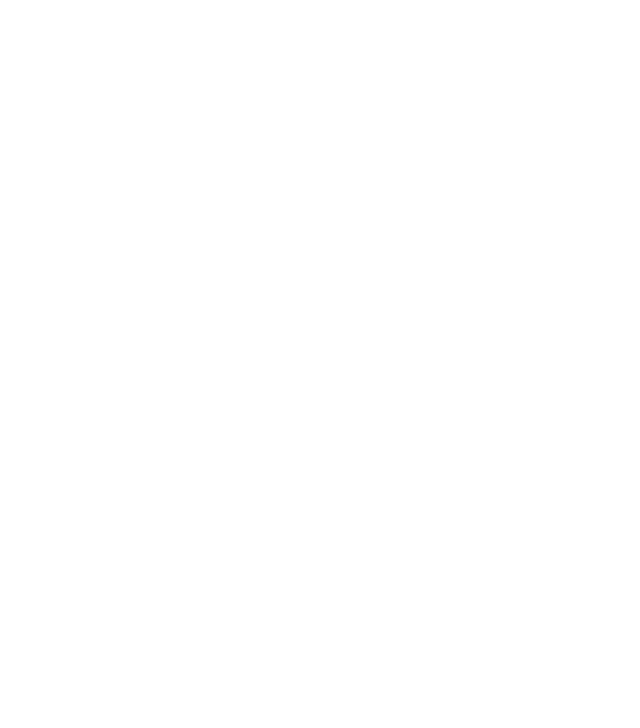
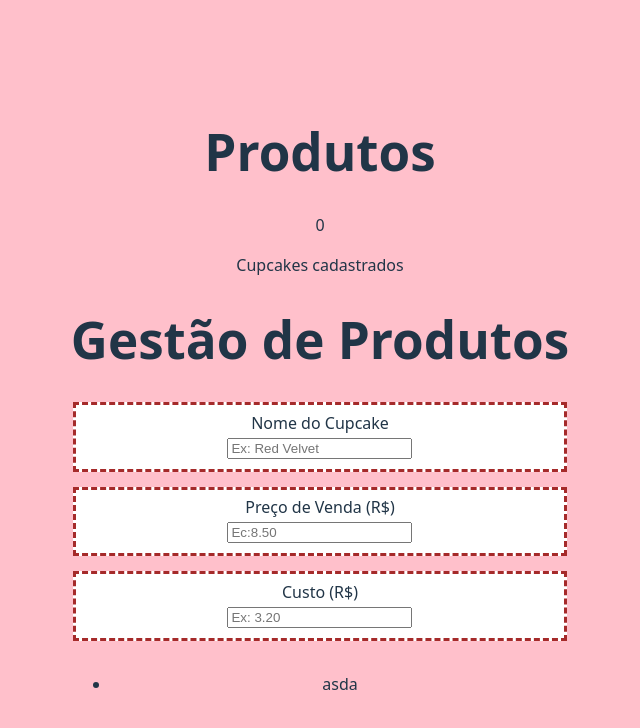
Before and after one commit to starshopping33/front-end-maria-loja, a React (Vite) app: page /produto in a window 1280 px wide. Before the commit this address had no page. Shown: the top 728 px of the page, without its empty margins (320-960 px from the left). Built offline with nearby package versions, Linux system fonts and the light colour scheme.

Commit message:
Financeiro,  Produto.

```diff
--- /dev/null
+++ b/src/pages/financeiro/Financeiro.tsx
@@ -0,0 +1,81 @@
+import style from "./style.module.css"
+import { Iconify } from "../../components/iconify/Iconify"
+//import { useNavigate } from "react-router-dom"
+//import { apiController } from "../../controller/api.controller"
+
+export const Financeiro=()=>{
+    // const navigate = useNavigate()
+
+    //  try {
+    //      const res = await apiController.get("Produtos/Post",{
+    //          headers:{
+
+    //      }
+    //     })
+    // } catch (error) {
+
+    // }
+const despesas = [
+    {id:"1",name:'Sobrinha 1200R$'}
+]
+
+
+return <>
+<body className={style.body}>
+
+<main>
+
+    {/* Visor começa aqui */}
+
+<div className={style.div_visores}>
+
+    <div className={style.despesaVisor}>
+        <Iconify icon={"marketeq--bill-dollar"}/>
+        <h1 className={style.h1_visor}>Despesas</h1>
+        <p className={style.quantidade_visor}>0</p>
+        <p className={style.p_visor}>Despesas cadastradas (Mensal)</p>
+        </div>
+        <div className={style.lucroVisor}>
+        <Iconify icon={"raphael--dollar"}/>
+        <h1 className={style.h1_visor}>Lucro</h1>
+        <p className={style.quantidade_visor}>0</p>
+        <p className={style.p_visor}>Lucro cadastrado (Mensal)</p>
+        </div>
+
+</div>
+
+            {/* Visor acaba aqui */}
+{/* ------------------------------------------------------------------------------- */}
+            {/* Gestão de produtos */}
+                <h1 className={style.h1_Gestão_Financeira}>Gestão Financeira</h1>
+    <div className={style.div}>
+            <div>
+                <div className={style.Descrição}>
+                    <fieldset>
+                        <section>Descrição</section>
+                        <label htmlFor="Descricao"></label>
+                        <input type="text" className={style.Descricao} placeholder="Ex: Ingrediente"/>
+                    </fieldset>
+                </div>
+                <div className={style.Valor}>
+                    <fieldset>
+                        <section>Valor (R$)</section>
+                        <label htmlFor="Valor"></label>
+                        <input type="text" placeholder="Ex: 250,00 R$"/>
+                    </fieldset>
+                </div>
+            </div>
+{/* -------------------------------------------------------------------------- */}
+        {/* Log dos produtos */}
+        <ul>
+            {despesas.map((despesa)=>{
+                return <li>{despesa.name}</li>
+            })}
+        </ul>
+    </div>
+        {/* Log dos produtos acaba aqui */}
+
+    </main>
+</body>
+</>
+}
--- /dev/null
+++ b/src/pages/financeiro/style.module.css
@@ -0,0 +1,47 @@
+.body {
+ background: pink;
+}
+
+.div{
+    display: grid;
+    gap:  15px;
+}
+
+.div_visores {
+    display: flex;
+    gap: 30px;
+}
+
+.despesaVisor{
+    background: white;
+    border-style: dashed;
+    border-color: brown;
+    border-width: 3px;
+}
+
+.lucroVisor{
+    background: white;
+    border-style: dashed;
+    border-color: brown;
+    border-width: 3px;
+}
+
+.div{
+    background: white;
+    display: grid;
+    gap: 15px;
+}
+
+.Descrição{
+    background: white;
+    border-style: dashed;
+    border-color: brown;
+    border-width: 3px;
+}
+
+.Valor{
+    background: white;
+    border-style: dashed;
+    border-color: brown;
+    border-width: 3px;
+}
--- a/src/pages/login/Login.tsx
+++ b/src/pages/login/Login.tsx
@@ -4,7 +4,7 @@ import { apiController } from "../../controller/api.controller"
 import {toast} from "react-toastify"
 import { useNavigate } from "react-router-dom"
 import { useForm } from "react-hook-form"
-import { createLoginSchema, type iCreateLogin } from "../../schemas/Login.schemas.ts"
+import { createLoginSchema, type iCreateLogin } from "../../schemas/login.schemas.ts"
 import { zodResolver } from "@hookform/resolvers/zod"
 import { Input } from "../../components/input/input.tsx"
 
--- /dev/null
+++ b/src/pages/produto/Produto.tsx
@@ -0,0 +1,66 @@
+import style from "./style.module.css"
+import { Iconify } from "../../components/iconify/Iconify"
+//import { apiController } from "../../controller/api.controller"
+
+export const Produto=()=>{
+
+
+
+    const produtos = [
+    {id:"1",name:'asda'}
+]
+
+
+return <>
+
+<body className={style.body}>
+
+<main>
+    {/* Visor começa aqui */}
+    <div className={style.produtoVisor}>
+        <Iconify icon={"ri--cake-3-fill"}/>
+        <h1 className={style.h1_visor}>Produtos</h1>
+        <p className={style.quantidade_visor}>0</p>
+        <p className={style.p_visor}>Cupcakes cadastrados</p>
+        </div>
+
+            {/* Visor acaba aqui */}
+{/* ------------------------------------------------------------------------------- */}
+            {/* Gestão de produtos */}
+                <h1 className={style.h1_Gestão_De_Produtos}>Gestão de Produtos</h1>
+            <div className={style.div}>
+                <div>
+                    <fieldset className={style.name}>
+                        <section>Nome do Cupcake</section>
+                        <label htmlFor="Nome_Do_Cupcake"></label>
+                        <input type="text" className={style.input_Nome_Cupcake} placeholder="Ex: Red Velvet"/>
+                    </fieldset>
+                </div>
+                <div>
+                    <fieldset className={style.price_sell}>
+                        <section>Preço de Venda (R$)</section>
+                        <label htmlFor="Preço_De_Venda"></label>
+                        <input type="text" className={style.input_Preço_Venda} placeholder="Ec:8.50"/>
+                    </fieldset>
+                </div>
+                <div>
+                    <fieldset className={style.custo}>
+                        <section>Custo (R$)</section>
+                        <label htmlFor="custo"></label>
+                        <input type="text" className={style.input_Custo_R$} placeholder="Ex: 3.20"/>
+                    </fieldset>
+                </div>
+{/* -------------------------------------------------------------------------- */}
+        {/* Log dos produtos */}
+        <ul>
+            {produtos.map((produto)=>{
+                return <li>{produto.name}</li>
+            })}
+        </ul>
+    </div>
+        {/* Log dos produtos acaba aqui */}
+
+</main>
+</body>
+</>
+}
--- /dev/null
+++ b/src/pages/produto/style.module.css
@@ -0,0 +1,29 @@
+.body {
+ background: pink;
+}
+
+.div{
+    display: grid;
+    gap:  15px;
+}
+
+.name{
+    background: white;
+    border-style: dashed;
+    border-color: brown;
+    border-width: 3px;
+}
+
+.price_sell {
+    background: white;
+    border-style: dashed;
+    border-color: brown;
+    border-width: 3px;
+}
+
+.custo {
+    background: white;
+    border-style: dashed;
+    border-color: brown;
+    border-width: 3px;
+}
--- a/src/routes/routes.tsx
+++ b/src/routes/routes.tsx
@@ -1,9 +1,13 @@
 import {Routes, Route} from "react-router-dom"
 import { Home } from "../pages/home/home"
+import { Produto } from "../pages/produto/Produto"
+import { Financeiro } from "../pages/financeiro/Financeiro"
 export function MainRoutes(){
 
     return <Routes>
 
         <Route path="/" element={<Home/>}/>
+        <Route path="/produto" element={<Produto/>}/>
+        <Route path="/financeiro" element={<Financeiro/>}/>
     </Routes>
 }
```
Also changed, not shown: src/pages/home/style.modules.css (deleted).
